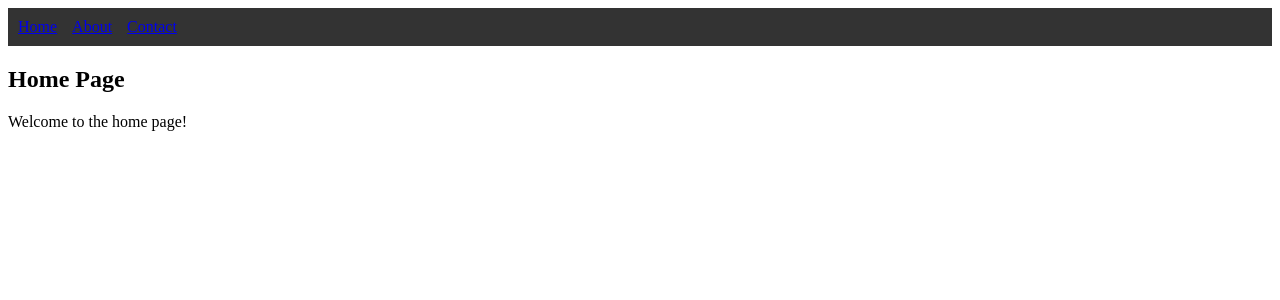
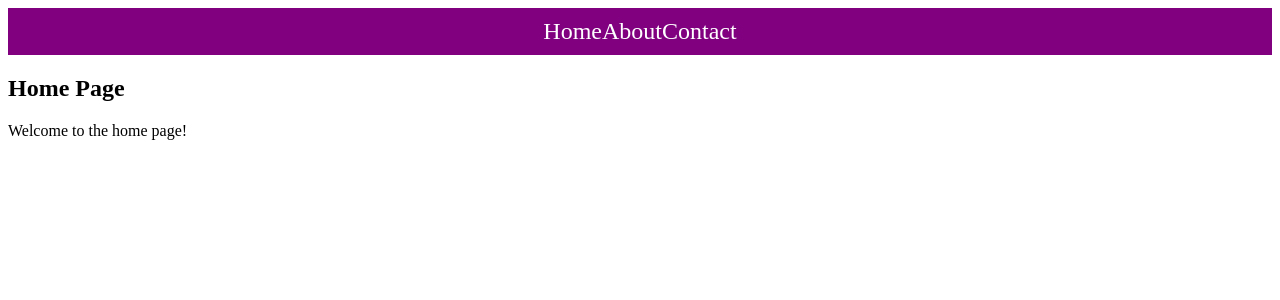
Before and after one commit to johndelucia1/john-delucia-website, a React (Create React App) app: page / in a window 1280 px wide. Shown: the top 300 px of the page. Built offline with nearby package versions, Linux system fonts and the light colour scheme.

Commit message:
nav bar changes

```diff
--- a/src/components/NavBar.css
+++ b/src/components/NavBar.css
@@ -1,17 +1,21 @@
-/*// src/components/NavBar.css*/
-nav {
-    background-color: #333;
-    color: white;
+/* src/components/NavBar.css */
+.nav-bar {
+    background-color: purple;
+    padding: 0px;
+    display: flex;
+    justify-content: center;
+    list-style-type: none; /* Remove bullet points */
+    margin: 0;
     padding: 10px;
 }
 
-ul {
-    list-style-type: none;
-    margin: 0;
-    padding: 0;
-    display: flex;
+.nav-link {
+    color: white;
+    font-size: x-large;
+    text-decoration: none;
+    padding: 0px;
 }
 
-li {
-    margin-right: 15px;
+.nav-link:hover {
+    color: blue;
 }
--- a/src/components/NavBar.js
+++ b/src/components/NavBar.js
@@ -6,10 +6,22 @@ import './NavBar.css';
 const NavBar = () => {
     return (
         <nav>
-            <ul>
-                <li><Link to="/">Home</Link></li>
-                <li><Link to="/about">About</Link></li>
-                <li><Link to="/contact">Contact</Link></li>
+            <ul className="nav-bar">
+                <li>
+                    <Link to="/" className="nav-link">
+                        Home
+                    </Link>
+                </li>
+                <li>
+                    <Link to="/about" className="nav-link">
+                        About
+                    </Link>
+                </li>
+                <li>
+                    <Link to="/contact" className="nav-link">
+                        Contact
+                    </Link>
+                </li>
             </ul>
         </nav>
     );
```
